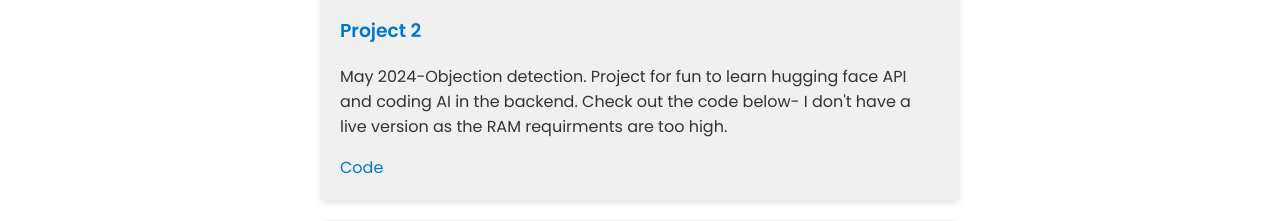
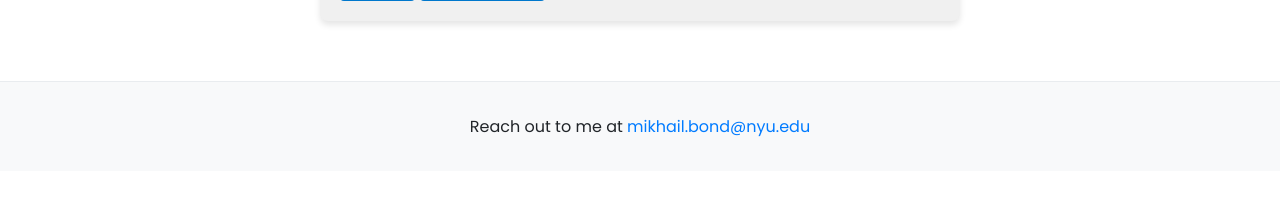
Before and after one commit to mikhailbond1/portfolio, a Flask app: page / in a window 1280 px wide. Shown: the part 2918-3139 px from the top of the page. After the commit the page ends 3055 px from the top, so only its background shows below. Run offline with Flask 3, Linux system fonts and the light colour scheme.

Commit message:
saving changes

```diff
--- a/app/main/static/css/style.css
+++ b/app/main/static/css/style.css
@@ -77,3 +77,20 @@
 .live-link:hover {
     background-color: #005fa3;
 }
+
+footer {
+    background-color: #f8f9fa; /* light grey background for the footer */
+    color: #212529; /* dark text for readability */
+    text-align: center; /* centers the footer text */
+    padding: 1rem 0; /* top and bottom padding */
+    border-top: 1px solid #e9ecef; /* subtle top border for a clear division */
+}
+
+footer a {
+    color: #007bff; /* bright blue for links to stand out */
+    text-decoration: none; /* no underline on the links */
+}
+
+footer a:hover {
+    text-decoration: underline; /* underline on hover for better user interaction */
+}
--- a/app/main/templates/index.html
+++ b/app/main/templates/index.html
@@ -5,14 +5,12 @@
     <meta name="viewport" content="width=device-width, initial-scale=1.0">
     <title>Mikhail's Portfolio</title>
     <link href="https://fonts.googleapis.com/css2?family=Poppins:wght@400;600&display=swap" rel="stylesheet">
-    <!-- Adjusted the CSS link -->
     <link rel="stylesheet" href="{{ url_for('main.static', filename='css/style.css') }}">
 
 </head>
 <body>
     <header>
         <div class="about-section">
-            <!-- Adjusted the image source -->
             <img src="{{ url_for('main.static', filename='images/mikhail.png') }}" alt="Mikhail">
             <h1>About Mikhail</h1>
             <p>Junior @ NYU pursuing a CS major 🧑🏻‍💻. Interested in startups and entrepreneurship.</p>
@@ -24,7 +22,6 @@
     <section id="work-projects">
         <h2>Work Projects</h2>
         <div class="project">
-            <!-- Adjusted the image source -->
             <img src="{{ url_for('main.static', filename='images/project1.png') }}" alt="Project 1">
             <h3>Project 1</h3>
             <p>Aug. 2024- Product implementation to Blockhouse (seed startup backed by Soma Capital). I built the program to
@@ -34,38 +31,34 @@
                 I then worked with the developers to help move it over to their Django Stack. You can view the
                 implemented version below.</p>
             <p>Be sure to click on one of the firms in the list to view the report 📝</p>
-            <a href="https://example.com/project1" class="live-link">Original</a>
             <a href="https://blockhouse.app/report" class="live-link">Live Version</a>
         </div>
         <div class="project">
             <!-- Adjusted the image source -->
-            <img src="{{ url_for('main.static', filename='images/project1.png') }}" alt="Project 1">
+            <img src="{{ url_for('main.static', filename='images/project2.png') }}" alt="Project 2">
             <h3>Project 2</h3>
             <p>Jul. 2024- Product implementation to Blockhouse (seed startup backed by Soma Capital). I built the program to
                 scrape data from 13 F filings and run quantitative AI models on it to get estimations for savings.</p>
             <p>Check out the code using the Github link 🔗 and my Loom walk through of the program as well. 🎥 </p>
-            <a href="https://github.com/mikhailbond1/FirmAnalysis" class="Github Link">Code</a>
+            <a href="https://github.com/mikhailbond1/FirmAnalysis" class="live-link">Code</a>
             <a href="https://juvenile-output-bb7.notion.site/Report-Generation-1-10393650e18e81b2a28cda7669f1169d?pvs=4" class="live-link">Video Series</a>
         </div>
     </section>
     <section id="personal-projects">
         <h2>Personal Projects</h2>
         <div class="project">
-            <!-- Adjusted the image source -->
-            <img src="{{ url_for('static', filename='images/project2.jpg') }}" alt="Project 2">
-            <h3>Project 2</h3>
-            <p>May 2024-Objection detection. Project for fun to learn hugging face API and
-            coding AI in the backend. Check out the code below- I don't have a live version as the RAM requirments
-            are too high.</p>
-            <a href="https://github.com/mikhailbond1/FirmAnalysis" class="Github Link">Code</a>
-        </div>
-        <div class="project">
-            <!-- Adjusted the image source -->
-            <img src="{{ url_for('main.static', filename='images/project3.jpg') }}" alt="Project 3">
+            <img src="{{ url_for('main.static', filename='images/project3.png') }}" alt="Project 3">
             <h3>Project 3</h3>
-            <p>May 2024- Translator. Project for fun to learn hugging face API and
-            coding AI in the backend. </p>
+            <p>May 2024-Objection detection 🔎. Inputs an image and sends it to a Huggingface AI
+                model to return what is in the image. Project for fun to learn hugging face API and
+                coding AI in the backend. Check out the code here and loom video below. </p>
+            <a href="https://github.com/mikhailbond1/object_detection" class="live-link">Code</a>
+            <a href="https://www.loom.com/share/a08e0ac119fd41c0bdd0d5b4a8c3adff?sid=f4323915-bdc1-41a5-9010-c2051f68dddf" class="live-link">Loom Video</a>
+
         </div>
     </section>
+    <footer>
+        <p>Reach out to me at <a href="mailto:mikhail.bond@nyu.edu">mikhail.bond@nyu.edu</a></p>
+    </footer>
 </body>
 </html>
```
Also changed, not shown: app/main/static/images/project2.png (added), app/main/static/images/project3.png (added), 1 other file.
